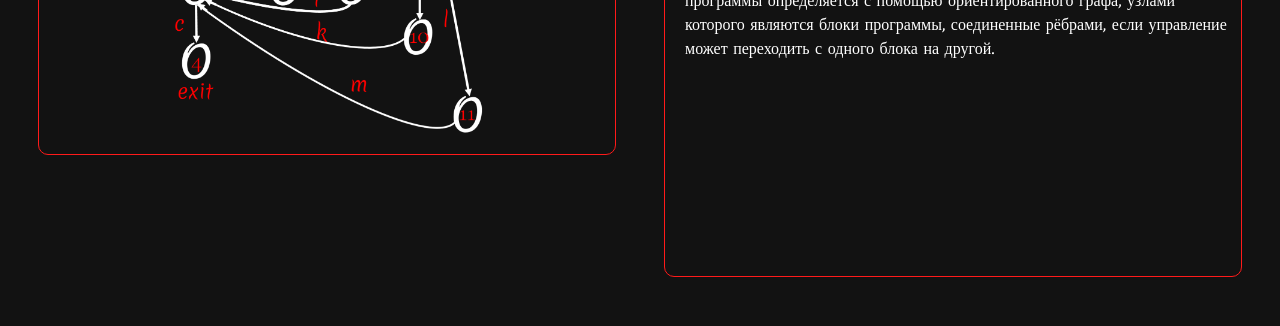
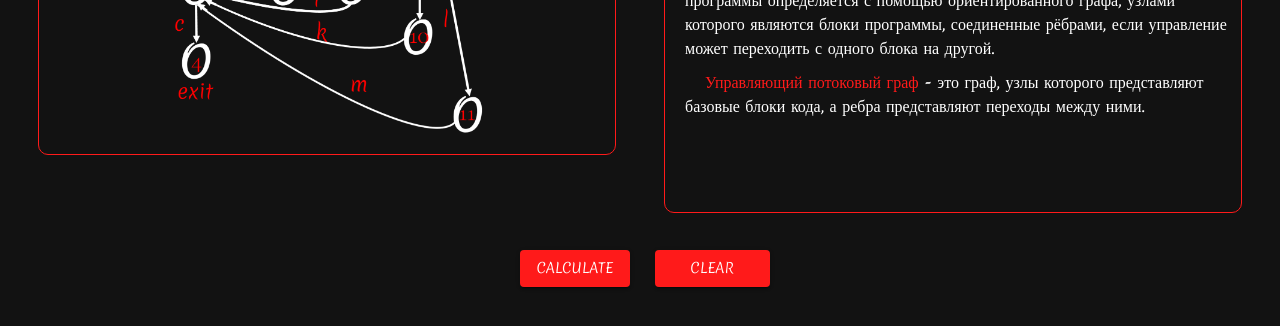
Before and after one commit to Myslitel666/TestingLab-X, a React (Create React App) app in the folder TestingLabFront-end/: page /TestingLab3/Graph in a window 1280 px wide. Shown: the part 404-730 px from the top of the page. Built offline with nearby package versions, Linux system fonts and the light colour scheme; no server answers.

Commit message:
Graph Page Finished

```diff
--- a/TestingLabFront-end/src/Components/Pages/Home/LabBoxes.tsx
+++ b/TestingLabFront-end/src/Components/Pages/Home/LabBoxes.tsx
@@ -75,7 +75,7 @@ const LabsBoxes: React.FC = () => {
                             <MyButton
                                 variant="contained"
                                 color="primary"
-                                sx={{ marginBottom: '5px', }}>
+                                sx={{ marginBottom: '5px', justifyContent: 'center' }}>
                                 View Lab Page
                             </MyButton>
                         </MyBox>
--- a/TestingLabFront-end/src/Components/Pages/TestingLab3/Graph.css
+++ b/TestingLabFront-end/src/Components/Pages/TestingLab3/Graph.css
@@ -1,5 +1,6 @@
 .product-box2 {
     transition: transform 0.3s ease, border-color 1s ease; /* Плавный переход для всех свойств */
+    backface-visibility: hidden;
 }
 
 .product-box2:hover {
--- a/TestingLabFront-end/src/Components/Pages/TestingLab3/Graph.tsx
+++ b/TestingLabFront-end/src/Components/Pages/TestingLab3/Graph.tsx
@@ -1,7 +1,8 @@
-import React from 'react';
+import React, { useState } from 'react';
 
 import { Paper, Typography, Grid, Box, } from '@mui/material';
 import { useTheme } from '@mui/material/styles';
+import MyButton from '../../Common/MyButton';
 
 import MyBox from '../../Common/MyBox';
 import '../TestingLab3/Graph.css'
@@ -9,6 +10,25 @@ import '../TestingLab3/Graph.css'
 const Graph: React.FC = () => {
     const theme = useTheme();
     const PrimaryMainColor = theme.palette.primary.main;
+
+    // Состояние текста
+    const [V1, setV1] = useState(`V(G) = R1 + R2`);
+    const [V2, setV2] = useState(`V(G) = E - V + 2`);
+    const [V3, setV3] = useState(`V(G) = P + 1`);
+
+    // Функция для обновления текста по нажатию кнопки
+    const calculateButtonClick = () => {
+        setV1(`V(G) = R1 + R2 = ` + `1 + 4 = ` + `${1 + 4}`);
+        setV2(`V(G) = E - V + 2 = ` + `14 - 11 + 2 = ` + `${14 - 11 + 2}`);
+        setV3(`V(G) = P + 1 = ` + `4 + 1 = ` + `${4 + 1}`);
+    };
+
+    // Функция для обновления текста по нажатию кнопки
+    const clearButtonClick = () => {
+        setV1(`V(G) = R1 + R2`);
+        setV2(`V(G) = E - V + 2`);
+        setV3(`V(G) = P + 1`);
+    };
 
     return (
         <>
@@ -24,6 +44,7 @@ const Graph: React.FC = () => {
                 paddingBottom: '1%',
                 paddingLeft: '3%',
                 paddingRight: '3%',
+                marginBottom: '25px'
             }}>
                 <Grid item xs={6} md={6}>
                     <MyBox className="product-box">
@@ -63,7 +84,7 @@ const Graph: React.FC = () => {
                                 transition: 'color 1s ease',
                                 'text-align': 'center',
                             }}>
-                                V(G) = R1 + R2
+                                {V1}
                             </Typography>
                             <Typography sx={{
                                 marginTop: '10px',
@@ -71,7 +92,7 @@ const Graph: React.FC = () => {
                                 transition: 'color 1s ease',
                                 'text-align': 'center',
                             }}>
-                                V(G) = E - V + 2
+                                {V2}
                             </Typography>
                             <Typography sx={{
                                 marginTop: '10px',
@@ -79,7 +100,7 @@ const Graph: React.FC = () => {
                                 transition: 'color 1s ease',
                                 'text-align': 'center',
                             }}>
-                                V(G) = P + 1
+                                {V3}
                             </Typography>
                             <Typography sx={{ marginTop: '10px' }} >
                                 <span style={{
@@ -92,12 +113,36 @@ const Graph: React.FC = () => {
                                 блоки программы, соединенные рёбрами, если
                                 управление может переходить с одного блока на другой.
                             </Typography>
-                            <img style={{ height: '200px' }}/>
+                            <Typography sx={{ marginTop: '10px' }} >
+                                <span style={{
+                                    marginLeft: '20px',
+                                    color: `${PrimaryMainColor}`,
+                                    transition: 'color 1s ease'
+                                }}>Управляющий потоковый граф </span>
+                                - это граф, узлы которого представляют базовые блоки кода,
+                                а ребра представляют переходы между ними.
+                            </Typography>
+                            <img style={{ height: '78px' }}/>
                         </Typography>
                     </MyBox>
                 </Grid>
             </Grid>
-
+            <Typography sx={{ 'text-align': 'center' }} >
+                <MyButton variant="contained"
+                    color="primary"
+                    onClick={calculateButtonClick}
+                    style={{ marginRight: '25px', marginLeft: '10px' }}
+                >
+                    Calculate
+                </MyButton>
+                <MyButton variant="contained"
+                    color="primary"
+                    onClick={clearButtonClick}
+                    style={{ width: '115px' }}
+                >
+                    Clear
+                </MyButton>
+            </Typography>
         </>
     );
 };
```
